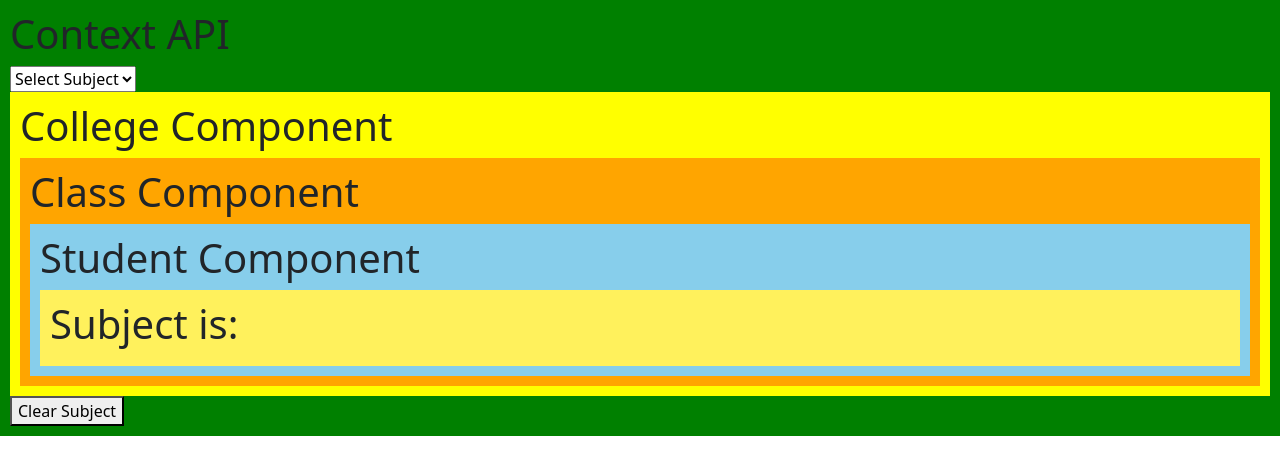
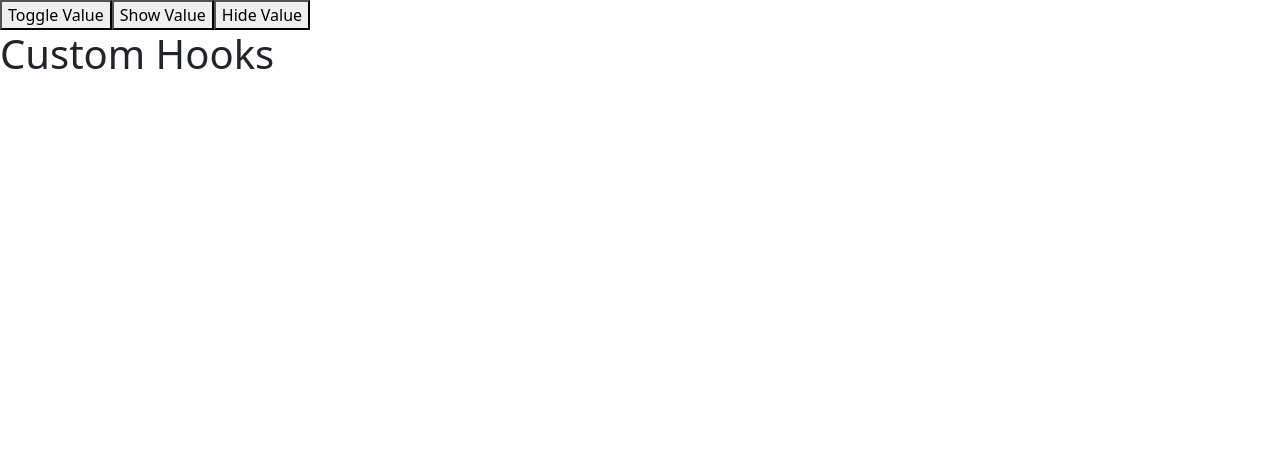
Before and after one commit to sumitbasu116/react-blog, a React (Vite) app: page / in a window 1280 px wide. Shown: the top 474 px of the page. Built offline with nearby package versions, Linux system fonts and the light colour scheme.

Commit message:
Custom Hooks part0-clean up and basic structure

```diff
--- a/src/App.jsx
+++ b/src/App.jsx
@@ -1,24 +1,12 @@
-import { useState } from "react";
-import College from "./College";
-import { SubjectContext } from "./ContextData";
 
 function App() {
-  const [subject,setSubject] = useState("");
   return (
-    <div style={{ backgroundColor: "green", padding: 10 }}>
-      <SubjectContext.Provider value={subject}>
-        <h1>Context API</h1>
-        <select value={subject} onChange={(event)=>setSubject(event.target.value)}>
-          <option value="">Select Subject</option>
-          <option value="Math">Math</option>
-          <option value="English">English</option>
-          <option value="Physics">Physics</option>
-          <option value="Biology">Biology</option>
-        </select>
-        <College />
-        <button onClick={()=>setSubject('')}>Clear Subject</button>
-      </SubjectContext.Provider>
-    </div>
+    <>
+    <button>Toggle Value</button>
+    <button>Show Value</button>
+    <button>Hide Value</button>
+      <h1>Custom Hooks</h1>
+    </>
   )
 }
 export default App;
--- a/src/ClassComponent.jsx
+++ /dev/null
@@ -1,12 +0,0 @@
-import Student from "./Student";
-
-function ClassComponent() {
-  return (
-    <div style={{backgroundColor:"orange",padding:10}}>
-      <h1>Class Component</h1>
-      <Student/>
-    </div>
-  )
-}
-
-export default ClassComponent;
--- a/src/College.jsx
+++ /dev/null
@@ -1,12 +0,0 @@
-import ClassComponent from "./ClassComponent";
-
-function College() {
-  return (
-    <div style={{backgroundColor:"yellow",padding:10}}>
-      <h1>College Component</h1>
-      <ClassComponent/>
-    </div>
-  )
-}
-
-export default College;
--- a/src/ContextData.jsx
+++ /dev/null
@@ -1,3 +0,0 @@
-import { createContext } from "react";
-
-export const SubjectContext= createContext("Maths");
--- a/src/Student.jsx
+++ /dev/null
@@ -1,12 +0,0 @@
-import Subject from "./Subject";
-
-function Student() {
-  return (
-    <div style={{backgroundColor:"skyblue",padding:10}}>
-      <h1>Student Component</h1>
-      <Subject/>
-    </div>
-  )
-}
-
-export default Student;
--- a/src/Subject.jsx
+++ /dev/null
@@ -1,14 +0,0 @@
-import { useContext } from "react";
-import { SubjectContext } from "./ContextData";
-
-function Subject() {
-  const name = useContext(SubjectContext);
-    return (
-
-    <div style={{backgroundColor:"#fff15c",padding:10}}>
-      <h1>Subject is:{name}</h1>
-    </div>
-  )
-}
-
-export default Subject;
```
